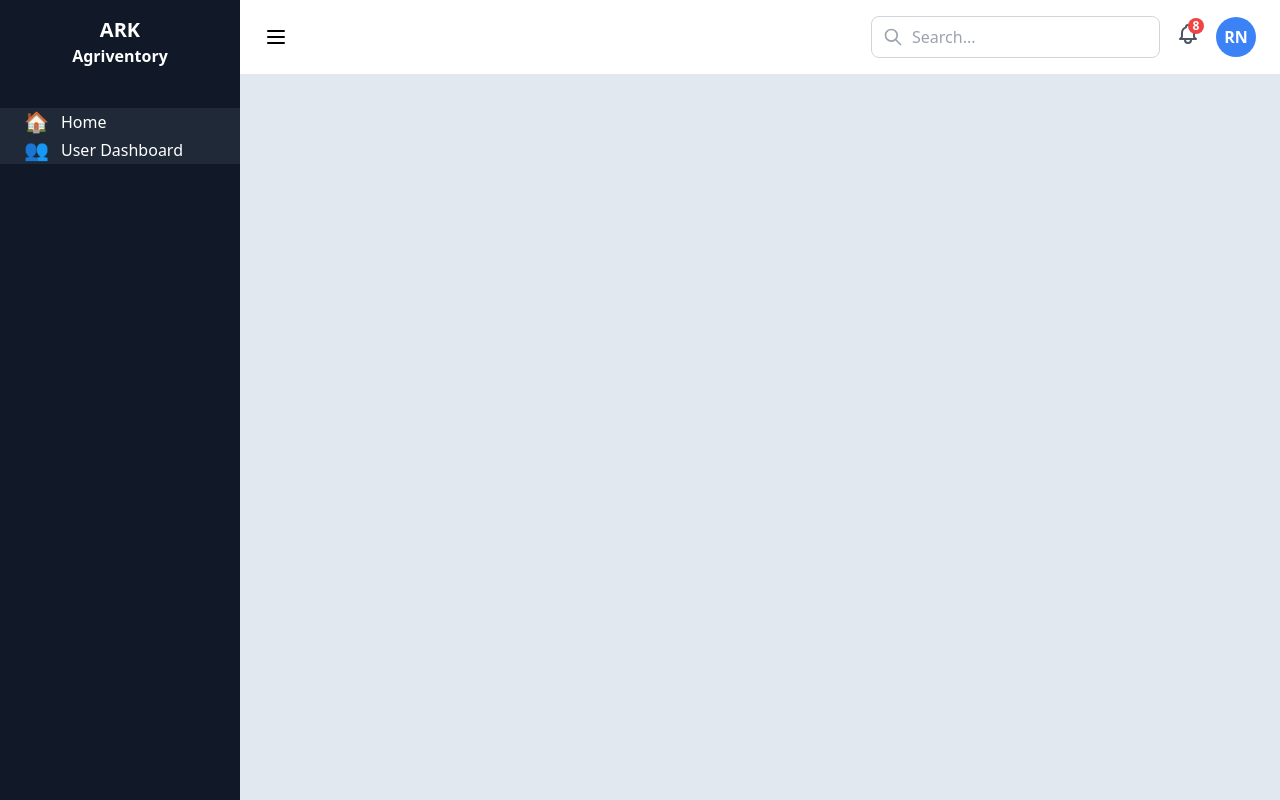
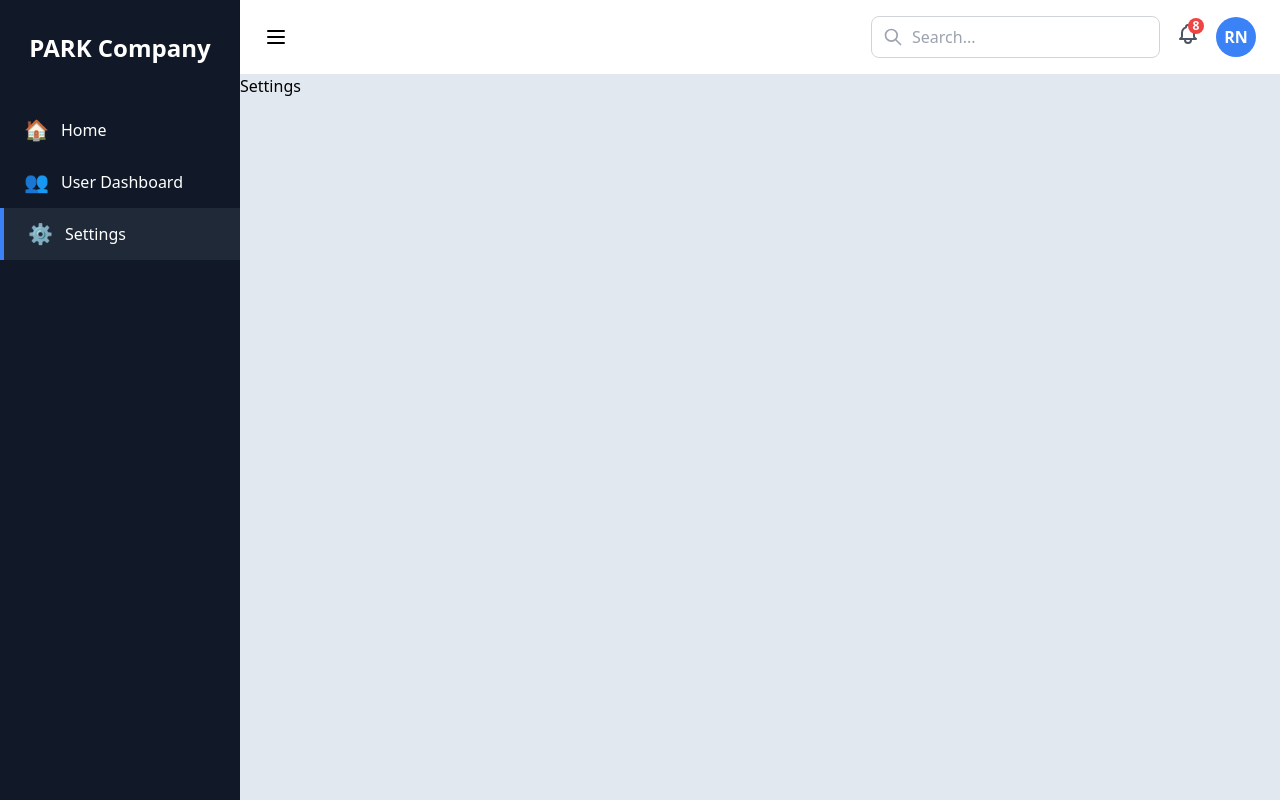
Before and after one commit to C8C-MMVI/ARK-AgriVentory, a React (Vite) app in the folder react_projex/: page /settings in a window 1280 px wide. Built offline with nearby package versions, Linux system fonts and the light colour scheme; the HTML template or start-up script is replaced by a standard one.

Commit message:
Dashboard fixed

```diff
--- a/react_projex/src/App.jsx
+++ b/react_projex/src/App.jsx
@@ -4,6 +4,7 @@ import { useState } from "react"
 import { Routes, Route} from "react-router-dom"
 import Dashboard from "./pages/Dashboard"
 import Users from "./pages/Users"
+import Settings from "./pages/Settings"
 
 const App = () => {
   const [sidebarToggle, setSidebarToggle] = useState(true);
@@ -20,7 +21,8 @@ const App = () => {
         <main className="flex-1 bg-slate-200">
           <Routes>
             <Route path="/" element={<Dashboard />} />
-            <Route path="/products" element={<Users />} />
+            <Route path="/users" element={<Users/>} />
+            <Route path="/settings" element={<Settings/>} />
           </Routes>
         </main>
       </div>
--- a/react_projex/src/components/Sidebar.jsx
+++ b/react_projex/src/components/Sidebar.jsx
@@ -1,20 +1,18 @@
-import { use } from "react"
 import {Link, useLocation} from "react-router-dom"
 
 function Sidebar({isOpen}){
     const location = useLocation()
     const menuItems = [
         {icon: "🏠", text: "Home", link:"/" },
-        {icon: "👥", text: "User Dashboard", link:"/" },
-        // {icon: "⚙️", text: "Settings", link:"/" },
+        {icon: "👥", text: "User Dashboard", link:"/users" },
+        {icon: "⚙️", text: "Settings", link:"/settings" },
     ]
 
     return(
         <div className={`${isOpen ? 'w-60' : 'w-0'} overflow-hidden bg-gray-900 text-white transition-all duration-300`} >
             <div className="p-4 ">
-                <span className="flex flex-col ">
-                    <h2 className="text-center font-bold text-xl">ARK</h2>
-                    <h3 className="text-center font-bold ">Agriventory</h3>
+                <span className="flex items-center justify-center mt-4">
+                    <h1 className="text-center font-bold text-2xl">PARK Company</h1>
                 </span>
             </div>
             <nav className="mt-6 ">
@@ -24,9 +22,9 @@ function Sidebar({isOpen}){
                         <Link
                             key={index}
                             to={item.link}
-                            className={`flex items-center px-6 py- 3 transition-colors
+                            className={`flex items-center px-6 py-3 transition-colors
                                 ${location.pathname == item.link ? 'bg-gray-800 border-l-4 border-blue-500'
-                                    : 'hover: bg-gray-800'}`}
+                                    : 'hover:bg-gray-800'}`}
                         >
                             <span className="text-xl mr-3">{item.icon}</span>
                             {item.text}
--- /dev/null
+++ b/react_projex/src/context/AuthContext.jsx
@@ -0,0 +1,9 @@
+import { createContext, useState } from "react"
+
+const AuthContext = createContext(null)
+export const AuthProvider = ({children}) => {
+    const [token, setToken] = useState(localStorage.getItem("token"))
+    return(
+        <div>AuthContext</div>
+    )
+}
--- /dev/null
+++ b/react_projex/src/pages/Settings.jsx
@@ -0,0 +1,7 @@
+function Settings(){
+    return(
+        <h1>Settings</h1>
+    )
+}
+
+export default Settings
```
